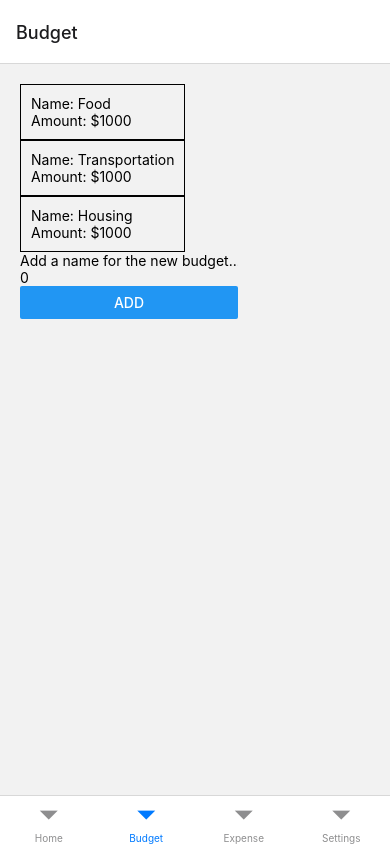
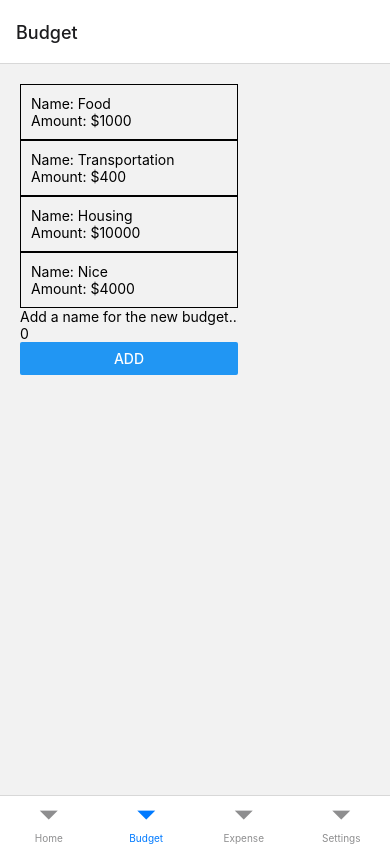
Before and after one commit to jincabia/FishyExpenseApp, a React Native app: screen /Budget in a window 390 px wide. Built offline with nearby package versions, Linux system fonts and the light colour scheme.

Commit message:
Working Budget use state and data

```diff
--- a/App.jsx
+++ b/App.jsx
@@ -34,11 +34,38 @@ import {
 export default function App()
 {
 
+
+  const getRandomColor = () => {
+
+    return "#" + Math.floor(Math.random() * 16777215).toString(16);
+   }
+
+  const [budget, setBudgets] = React.useState(
+    [
+      {Name: "Food", Amount:1000,Color: 'red'},
+      {Name: "Transportation", Amount:400, Color: 'green'},
+      {Name: "Housing", Amount:10000, Color: 'blue'},
+      {Name: "Nice", Amount: 4000,Color: 'purple'},
+    ]
+  );
+
+  const handleAddBudget = (newbudget) =>
+  {
+    setBudgets([...budget,newbudget])
+  }
+
+
+
+
+
   return(
     <NavigationContainer>
           <Tab.Navigator>
-              <Tab.Screen name='Home' component = {HomeTab}/>
-              <Tab.Screen name='Budget' component = {BudgetTab}/>
+              {/* <Tab.Screen name='Home' component = {HomeTab}/> */}
+              <Tab.Screen name = 'Home' children ={()=><HomeTab  budgets={budget}/>}/>
+              {/* <Tab.Screen name='Budget' component = {BudgetTab}/> */}
+              <Tab.Screen name = 'Budget' children ={()=><BudgetTab  budgets={budget} addBudget={handleAddBudget}/>}/>
+
               <Tab.Screen name='Expense' component = {ExpenseTab}/>
 
               <Tab.Screen name='Settings' component = {SettingsTab}/>
@@ -49,3 +76,9 @@ export default function App()
   );
 
 }
+
+
+{/* <tab.Screen
+    name="home"
+       children={()=><ComponentName propName={propValue}/>}
+    /> */}
--- a/src/components/PieChart.jsx
+++ b/src/components/PieChart.jsx
@@ -22,21 +22,7 @@ export default function FishyPieChart({ budgets }) {
    */
 
 
-
- const getRandomColor = () => {
-
-  return "#" + Math.floor(Math.random() * 16777215).toString(16);
- }
-
-const [budget, setBudgets] = React.useState(
-  [
-    {Name: "Food", Amount:1000,Color: getRandomColor()},
-    {Name: "Transportation", Amount:1000, Color: getRandomColor()},
-    {Name: "Housing", Amount:1000, Color: getRandomColor()},
-  ]
-);
-
-  const chartData = budget.map((item => ({
+  const chartData = budgets.map((item => ({
     name: item.Name,
     population: item.Amount,
     color: item.Color,
@@ -50,7 +36,6 @@ const [budget, setBudgets] = React.useState(
 
 
 
-  //I dont really know what this section does tbh
   const chartConfig = {
     color: (opacity = 1) => `rgba(0,255,255, ${opacity})`,
     strokeWidth: 3, // optional, default 3
--- a/src/tabs/BudgetTab.jsx
+++ b/src/tabs/BudgetTab.jsx
@@ -1,25 +1,19 @@
 import React from 'react';
-import { View, Text, StyleSheet,Button,TextInput,Alert } from 'react-native';
+import { View, Text, StyleSheet,Button,TextInput,Alert, ScrollView } from 'react-native';
 import MainLayout from '../layout/Mainlayout';
 import Budget from '../components/Budget';
 import BudgetList from '../components/BudgetList';
 
-export default function BudgetTab() {
+export default function BudgetTab({budgets, addBudget}) {
 
 
   const [newAmount, setAmount] = React.useState(0);
   const [newBudget, setNewBudgets] = React.useState("");
-  const [budget, setBudgets] = React.useState(
-    [
-      {Name: "Food", Amount:1000},
-      {Name: "Transportation", Amount:1000},
-      {Name: "Housing", Amount:1000},
-    ]
-  );
+
 
   const handleChangeAmount = (numb) =>
   {
-    setAmount(numb);
+    setAmount(Number(numb));
   }
 
   const handleChangeText = (text) =>
@@ -28,36 +22,39 @@ export default function BudgetTab() {
   }
 
   const handlePress = () => {
-    handleAddBudget({Name: newBudget, Amount: newAmount});
+
+    addBudget({Name: newBudget, Amount: (newAmount), Color: "#FF3F0F"});
     setNewBudgets("");
     setAmount(0);
 
   };
-
-  const handleAddBudget = (newbudget) => {
-    setBudgets([...budget,newbudget]);
-  }
-
   return (
 
 
     <MainLayout>
-          <View >
-            <BudgetList budgets={budget}/>
+      <ScrollView>
+      <View >
+            <BudgetList budgets={budgets}/>
           </View>
+
+          {/* <Text>This is the amount rn. {newAmount} and also dt is {typeof(newAmount)}</Text> */}
 
           <View>
             <TextInput
+
               placeholder="Add a name for the new budget..."
               onChangeText={handleChangeText}
               value={newBudget}/>
             <TextInput
+              keyboardType='numeric'
               placeholder="Add the total amount for this budget..."
               onChangeText={handleChangeAmount}
-              value={newAmount.toString()}/>
+              value={Number(newAmount)}/>
 
         <Button title="Add" onPress={handlePress} />
       </View>
+      </ScrollView>
+
     </MainLayout>
 
 
--- a/src/tabs/HomeTab.jsx
+++ b/src/tabs/HomeTab.jsx
@@ -3,7 +3,7 @@ import { View, Text, Button, StyleSheet } from 'react-native';
 import MainLayout from '../layout/Mainlayout';
 import FishyPieChart from '../components/PieChart';
 
-export default function HomeTab() {
+export default function HomeTab({budgets}) {
 
   //TO DO
 
@@ -30,7 +30,7 @@ export default function HomeTab() {
 
         {/* Pie Chart */}
         <View>
-          <FishyPieChart budgets={""}/>
+          <FishyPieChart budgets={budgets}/>
 
 
 
```
